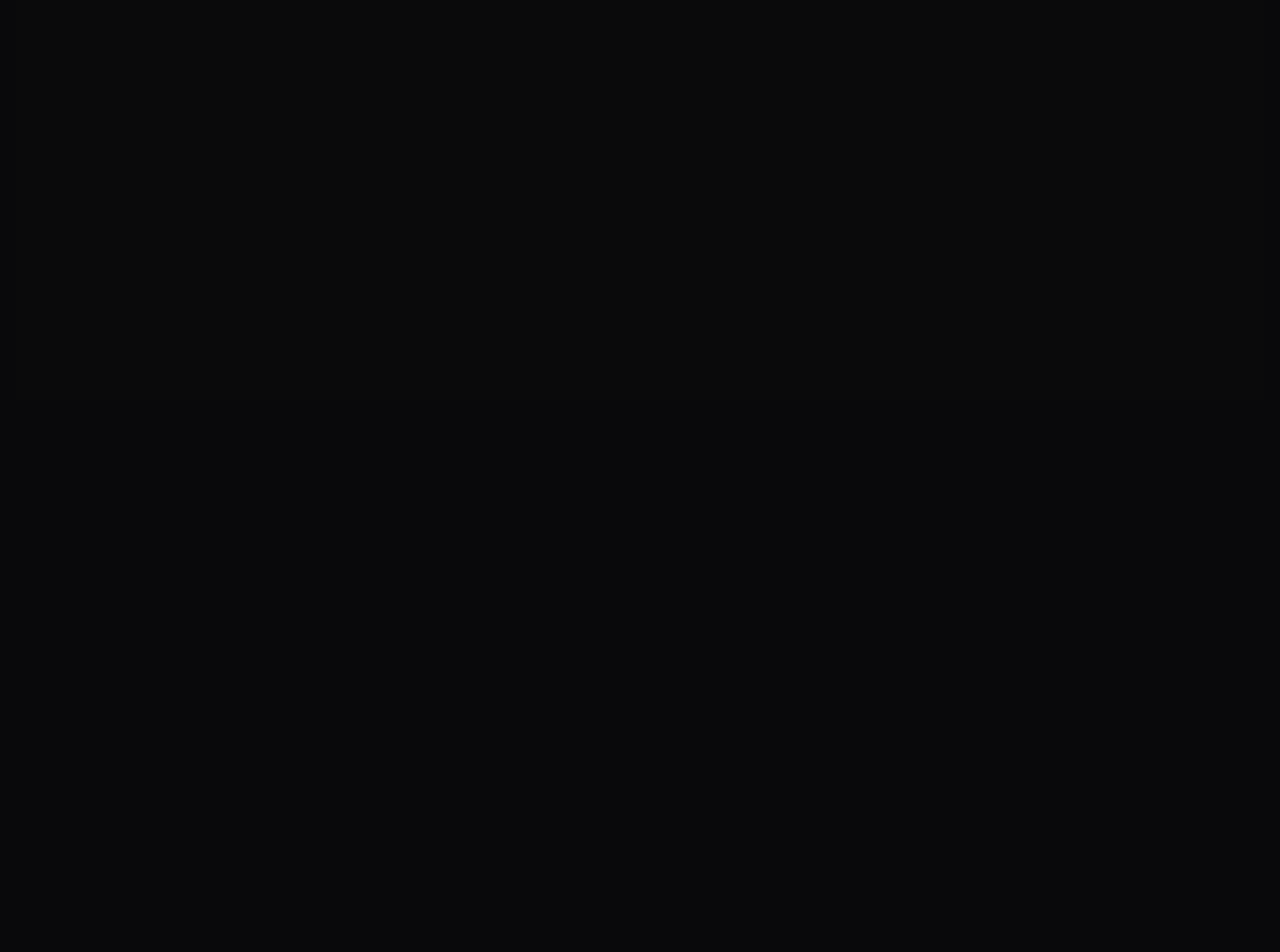
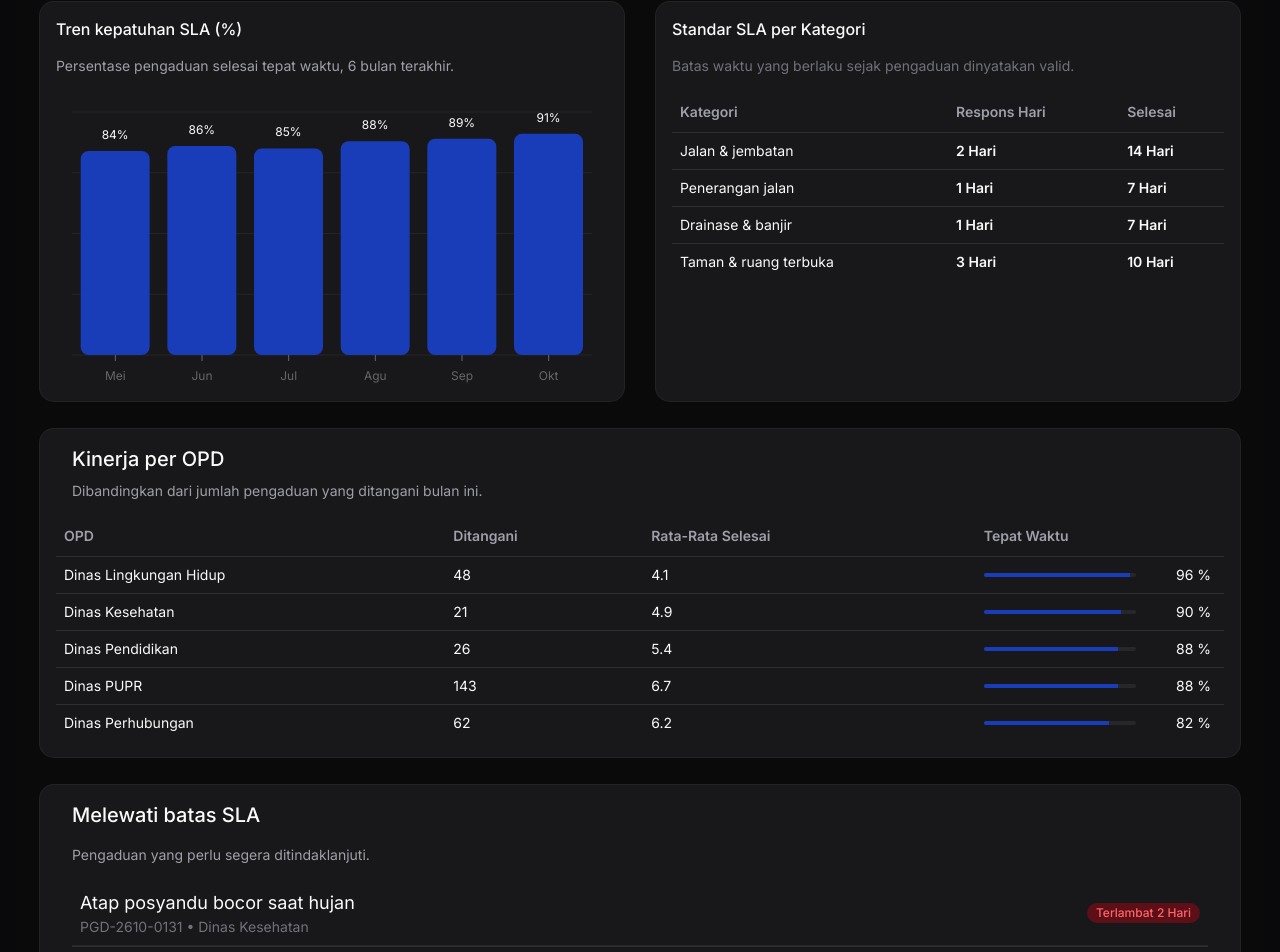
Before and after one commit to Laukpindang/fe.laporcepat, a Next.js app: page /petugas in a window 1280 px wide. Shown: the part 400-1352 px from the top of the page. Before the commit the page ends 800 px from the top, so only its background shows below. Built offline with nearby package versions, Linux system fonts and the light colour scheme.

Commit message:
feat(Rawi): finish SLA dashboards

```diff
--- a/src/app/petugas/page.tsx
+++ b/src/app/petugas/page.tsx
@@ -1,5 +1,6 @@
 'use client'
 
+import { useState } from "react"
 import SLA from "./sla"
 import { Tabs, TabsList, TabsTrigger, TabsContent } from "@/components/ui/tabs"
 
@@ -11,16 +12,19 @@ const petugasTabs = [
 
 
 export default function Petugas(){
+    const [activeTab, setActiveTab] = useState('SLA')
+
     return(
         <div className="relative min-h-screen overflow-hidden bg-[#0a0a0b] px-6 pb-24 pt-24 text-zinc-100 antialiased">
-            <Tabs>
-                <TabsList>
+            {/* Bagian tab untuk perpindahan halaman petugas, dengan value seperti yang ada pada petugasTabs*/}
+            <Tabs value={activeTab} onValueChange={setActiveTab}>
+                <TabsList className="w-1/3">
                     {petugasTabs.map((tab) => (
                         <TabsTrigger key={tab} value={tab}>{tab}</TabsTrigger>
                     ))}
                 </TabsList>
                 <TabsContent value={'SLA'}>
-                    <SLA/>
+                    <SLA tabSwitch={(e) => setActiveTab(e)}/>
                 </TabsContent>
             </Tabs>
         </div>
--- a/src/app/petugas/sla.tsx
+++ b/src/app/petugas/sla.tsx
@@ -1,22 +1,74 @@
-import { TabsContent } from "@/components/ui/tabs";
-import { Card } from "@/components/ui/card";
-import { slaRingkasan, SlaSummaryItem } from "./slaDummy";
+'use client'
 
-export default function SLA() {
-  const upCaseFirstLetter = (word: string) => {
-    return word.charAt(0).toUpperCase() + word.slice(1);
-  };
 
-    const deltaTextStyle = (delta: number | null) => {
-        return delta ? delta < 0 ? "text-red-600" : "text-green-600" : "text-yellow-300"
-    }
+import {
+  Card,
+  CardTitle,
+  CardDescription,
+  CardContent,
+} from "@/components/ui/card";
+import {
+  Table,
+  TableBody,
+  TableCaption,
+  TableCell,
+  TableHead,
+  TableHeader,
+  TableRow,
+} from "@/components/ui/table";
+import { Bar, BarChart, CartesianGrid, LabelList, XAxis } from "recharts";
+import {
+  ChartContainer,
+  ChartTooltip,
+  ChartTooltipContent,
+  type ChartConfig,
+} from "@/components/ui/chart";
+import { Badge } from "@/components/ui/badge";
+import { Progress } from "@/components/ui/progress";
+import { Button } from "@/components/ui/button";
+import { ArrowRight } from "lucide-react";
 
-    const formatDeltaText = (s: SlaSummaryItem) => {
-    if (s.delta == null) return s.note ?? "-"
-    const sign = s.delta > 0 ? "+" : "" // minus sudah ikut dari angkanya
-    const unit = s.deltaUnit === "%" ? "%" : s.deltaUnit ? ` ${s.deltaUnit}` : ""
-    return `${sign}${(s.delta)}${unit} dari bulan lalu`
-}
+import {
+  slaRingkasan,
+  SlaSummaryItem,
+  slaStandar,
+  kinerjaOpd,
+  slaTren,
+  pengaduanMelewatiBatas
+} from "./slaDummy";
+
+
+const chartConfig = {
+  persen: {
+    label: "Kepatuhan SLA (%) ",
+    color: "var(--chart-5)",
+  },
+} satisfies ChartConfig;
+
+const upCaseFirstLetter = (word: string) => {
+  return word.charAt(0).toUpperCase() + word.slice(1);
+};
+
+const deltaTextStyle = (delta: number | null) => {
+  return delta
+    ? delta < 0
+      ? "text-red-600"
+      : "text-green-600"
+    : "text-yellow-300";
+};
+
+const formatDeltaText = (s: SlaSummaryItem) => {
+  if (s.delta == null) return s.note ?? "-";
+  const sign = s.delta > 0 ? "+" : ""; // minus sudah ikut dari angkanya
+  const unit = s.deltaUnit === "%" ? "%" : s.deltaUnit ? ` ${s.deltaUnit}` : "";
+  return `${sign}${s.delta}${unit} dari bulan lalu`;
+};
+
+export default function SLA({
+    tabSwitch
+} : {
+    tabSwitch: (e: any) => void
+}) {
 
   return (
     <div className="my-5 flex flex-col gap-3">
@@ -26,9 +78,9 @@ export default function SLA() {
         kepatuhan batas waktu.
       </p>
 
-      <Card className="my-8 w-full grid grid-cols-4 py-0 border border-zinc-600">
+      <Card className="mt-8 mb-4 w-full grid grid-cols-4 py-0 border border-zinc-600">
         {slaRingkasan.map((s) => {
-            const delta = formatDeltaText(s)
+          const delta = formatDeltaText(s);
           return (
             <div key={s.id} className="px-8 border-r">
               <div className="py-2 flex flex-col gap-2">
@@ -36,14 +88,173 @@ export default function SLA() {
                   {s.value} {upCaseFirstLetter(s.unit)}
                 </p>
                 <p className="text-zinc-500">{s.label}</p>
-                <p className={`${deltaTextStyle(s.delta)}`}>
-                  {delta}
-                </p>
+                <p className={`${deltaTextStyle(s.delta)}`}>{delta}</p>
               </div>
             </div>
           );
         })}
       </Card>
+
+      <div className="grid grid-cols-2 gap-8">
+        <Card className="p-4">
+          <CardTitle>Tren kepatuhan SLA (%)</CardTitle>
+          <CardDescription>
+            Persentase pengaduan selesai tepat waktu, 6 bulan terakhir.
+          </CardDescription>
+          <CardContent>
+            <ChartContainer config={chartConfig}>
+              <BarChart
+                accessibilityLayer
+                data={slaTren}
+                margin={{
+                  top: 20,
+                }}
+              >
+                <CartesianGrid vertical={false} />
+                <XAxis
+                  dataKey="bulan"
+                  tickMargin={10}
+                  axisLine={false}
+                  tickFormatter={(value) => value.slice(0, 3)}
+                />
+                <ChartTooltip
+                  cursor={false}
+                  content={
+                    <ChartTooltipContent formatter={(value) => `${value}%`} />
+                  }
+                />
+                <Bar dataKey="persen" fill="var(--color-persen)" radius={8}>
+                  <LabelList
+                    position="top"
+                    offset={12}
+                    className="fill-foreground"
+                    fontSize={12}
+                    formatter={(value: unknown) => `${value}%`}
+                  />
+                  %
+                </Bar>
+              </BarChart>
+            </ChartContainer>
+          </CardContent>
+        </Card>
+        <Card className="p-4">
+          <CardTitle>Standar SLA per Kategori</CardTitle>
+          <CardDescription className="text-zinc-500">
+            Batas waktu yang berlaku sejak pengaduan dinyatakan valid.
+          </CardDescription>
+          <CardContent className="px-0">
+            <Table>
+              <TableHeader>
+                <TableRow className="text-zinc-400 font-semibold">
+                  <TableHead className="w-1/2 text-zinc-400 font-semibold text-md">
+                    Kategori
+                  </TableHead>
+                  <TableHead className="text-zinc-400 font-semibold text-md">
+                    Respons Hari
+                  </TableHead>
+                  <TableHead className="text-zinc-400 font-semibold text-md">
+                    Selesai
+                  </TableHead>
+                </TableRow>
+              </TableHeader>
+              <TableBody>
+                {slaStandar.map((sla) => (
+                  <TableRow key={sla.kategori}>
+                    <TableCell>{sla.kategori}</TableCell>
+                    <TableCell className="font-semibold">
+                      {sla.responsHari} Hari
+                    </TableCell>
+                    <TableCell className="font-semibold">
+                      {sla.selesaiHari} Hari
+                    </TableCell>
+                  </TableRow>
+                ))}
+              </TableBody>
+            </Table>
+          </CardContent>
+        </Card>
+      </div>
+      <Card className="my-4 px-0">
+        <CardTitle className="px-8 text-xl flex flex-col gap-2">
+          <p>Kinerja per OPD</p>
+          <p className="text-sm font-normal text-zinc-400">
+            Dibandingkan dari jumlah pengaduan yang ditangani bulan ini.
+          </p>
+        </CardTitle>
+        <CardContent>
+          <Table>
+            <TableHeader>
+              <TableRow>
+                <TableHead className="w-1/3 text-zinc-400 font-semibold text-md">
+                  OPD
+                </TableHead>
+                <TableHead className="text-zinc-400 font-semibold text-md">
+                  Ditangani
+                </TableHead>
+                <TableHead className="text-zinc-400 font-semibold text-md">
+                  Rata-Rata Selesai
+                </TableHead>
+                <TableHead className="text-zinc-400 font-semibold text-md">
+                  Tepat Waktu
+                </TableHead>
+              </TableRow>
+            </TableHeader>
+            <TableBody>
+              {kinerjaOpd.map((opd) => (
+                <TableRow key={opd.opd}>
+                  <TableCell>{opd.opd}</TableCell>
+                  <TableCell>{opd.ditangani}</TableCell>
+                  <TableCell>{opd.rataRataSelesaiHari}</TableCell>
+                  <TableCell className="grid grid-cols-[1fr_40px] items-center gap-10">
+                    <Progress
+                      value={opd.tepatWaktuPersen}
+                      className={`text-amber-50`}
+                    />
+                    {opd.tepatWaktuPersen} %
+                  </TableCell>
+                </TableRow>
+              ))}
+            </TableBody>
+          </Table>
+        </CardContent>
+      </Card>
+      <Card className="px-8">
+        <CardTitle className="text-xl">Melewati batas SLA</CardTitle>
+        <CardDescription>
+          Pengaduan yang perlu segera ditindaklanjuti.
+        </CardDescription>
+        <CardContent className="px-0">
+          <Table className="">
+            <TableBody>
+              {pengaduanMelewatiBatas.map((p) => (
+                <TableRow key={p.id}>
+                  <TableCell
+                    key={p.id}
+                    className="p-2 border-b border-zinc-800 flex justify-between items-center"
+                  >
+                    <div>
+                      <p className="text-lg">{p.judul}</p>
+                      <p className="text-zinc-500">
+                        {p.id} • {p.opd}
+                      </p>
+                    </div>
+                    <Badge className="bg-red-800/50">
+                        <span className="text-red-400">
+
+                            Terlambat {p.terlambatHari} Hari
+                        </span>
+                    </Badge>
+                  </TableCell>
+                </TableRow>
+              ))}
+            </TableBody>
+          </Table>
+          <Button onClick={() => tabSwitch('Log Pengaduan')} variant={`outline`} className={`w-full`}>
+            Lihat Semua
+            <ArrowRight/>
+          </Button>
+        </CardContent>
+      </Card>
     </div>
   );
 }
--- /dev/null
+++ b/src/components/ui/table.tsx
@@ -0,0 +1,115 @@
+"use client"
+
+import * as React from "react"
+import { cn } from "cn"
+
+function Table({ className, ...props }: React.ComponentProps<"table">) {
+  return (
+    <div
+      data-slot="table-container"
+      className="relative w-full overflow-x-auto"
+    >
+      <table
+        data-slot="table"
+        className={cn("w-full caption-bottom text-sm", className)}
+        {...props}
+      />
+    </div>
+  )
+}
+
+function TableHeader({ className, ...props }: React.ComponentProps<"thead">) {
+  return (
+    <thead
+      data-slot="table-header"
+      className={cn("[&_tr]:border-b", className)}
+      {...props}
+    />
+  )
+}
+
+function TableBody({ className, ...props }: React.ComponentProps<"tbody">) {
+  return (
+    <tbody
+      data-slot="table-body"
+      className={cn("[&_tr:last-child]:border-0", className)}
+      {...props}
+    />
+  )
+}
+
+function TableFooter({ className, ...props }: React.ComponentProps<"tfoot">) {
+  return (
+    <tfoot
+      data-slot="table-footer"
+      className={cn(
+        "border-t bg-muted/50 font-medium [&>tr]:last:border-b-0",
+        className
+      )}
+      {...props}
+    />
+  )
+}
+
+function TableRow({ className, ...props }: React.ComponentProps<"tr">) {
+  return (
+    <tr
+      data-slot="table-row"
+      className={cn(
+        "border-b transition-colors hover:bg-muted/50 has-aria-expanded:bg-muted/50 data-[state=selected]:bg-muted",
+        className
+      )}
+      {...props}
+    />
+  )
+}
+
+function TableHead({ className, ...props }: React.ComponentProps<"th">) {
+  return (
+    <th
+      data-slot="table-head"
+      className={cn(
+        "h-10 px-2 text-left align-middle font-medium whitespace-nowrap text-foreground [&:has([role=checkbox])]:pr-0",
+        className
+      )}
+      {...props}
+    />
+  )
+}
+
+function TableCell({ className, ...props }: React.ComponentProps<"td">) {
+  return (
+    <td
+      data-slot="table-cell"
+      className={cn(
+        "p-2 align-middle whitespace-nowrap [&:has([role=checkbox])]:pr-0",
+        className
+      )}
+      {...props}
+    />
+  )
+}
+
+function TableCaption({
+  className,
+  ...props
+}: React.ComponentProps<"caption">) {
+  return (
+    <caption
+      data-slot="table-caption"
+      className={cn("mt-4 text-sm text-muted-foreground", className)}
+      {...props}
+    />
+  )
+}
+
+export {
+  Table,
+  TableHeader,
+  TableBody,
+  TableFooter,
+  TableHead,
+  TableRow,
+  TableCell,
+  TableCaption,
+}
```
